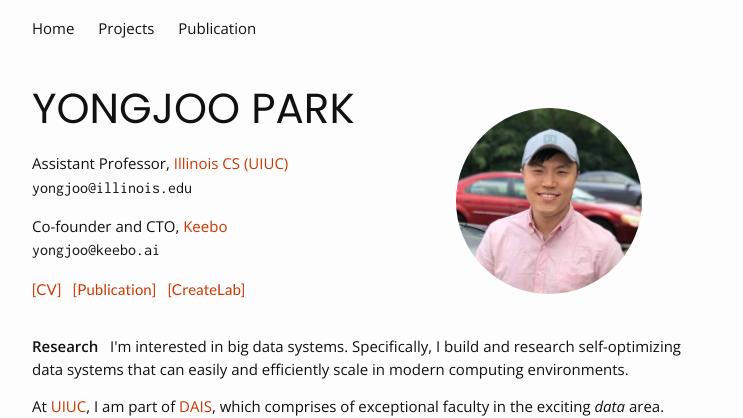
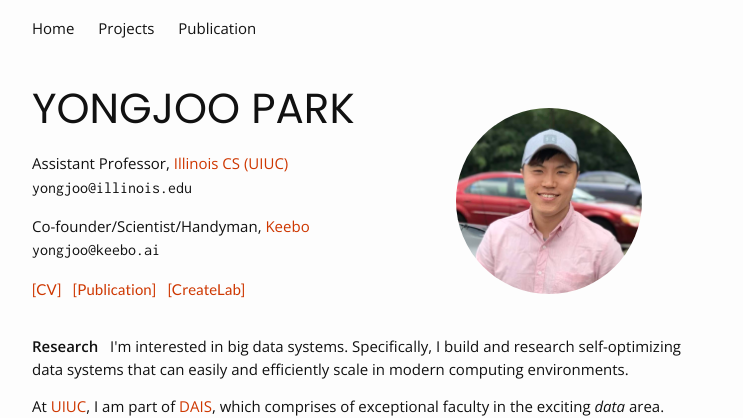
Before and after one commit to pyongjoo/pyongjoo.github.io, a Jekyll site: the page built from index.html, in a window 1280 px wide. Shown: the top 418 px of the page, without its empty margins (268-1011 px from the left). Built offline with Jekyll 4.4.1, drawn with Linux system fonts in a browser that asks for light colours.

Commit message:
changed job title

```diff
--- a/index.html
+++ b/index.html
@@ -17,7 +17,7 @@ layout: home
 	        </p>
 
 	        <p>
-	        <span class="profile-position">Co-founder and CTO,
+	        <span class="profile-position">Co-founder/Scientist/Handyman,
 	        <a href="https://keebo.ai">Keebo</a></span>
 	        <br><!-- <span style="font-size: 22px; vertical-align: middle;">&#x2709;</span> &nbsp; -->
 	        	<span class="profile-email" style="vertical-align: middle;">yongjoo@keebo.ai</span>
```
